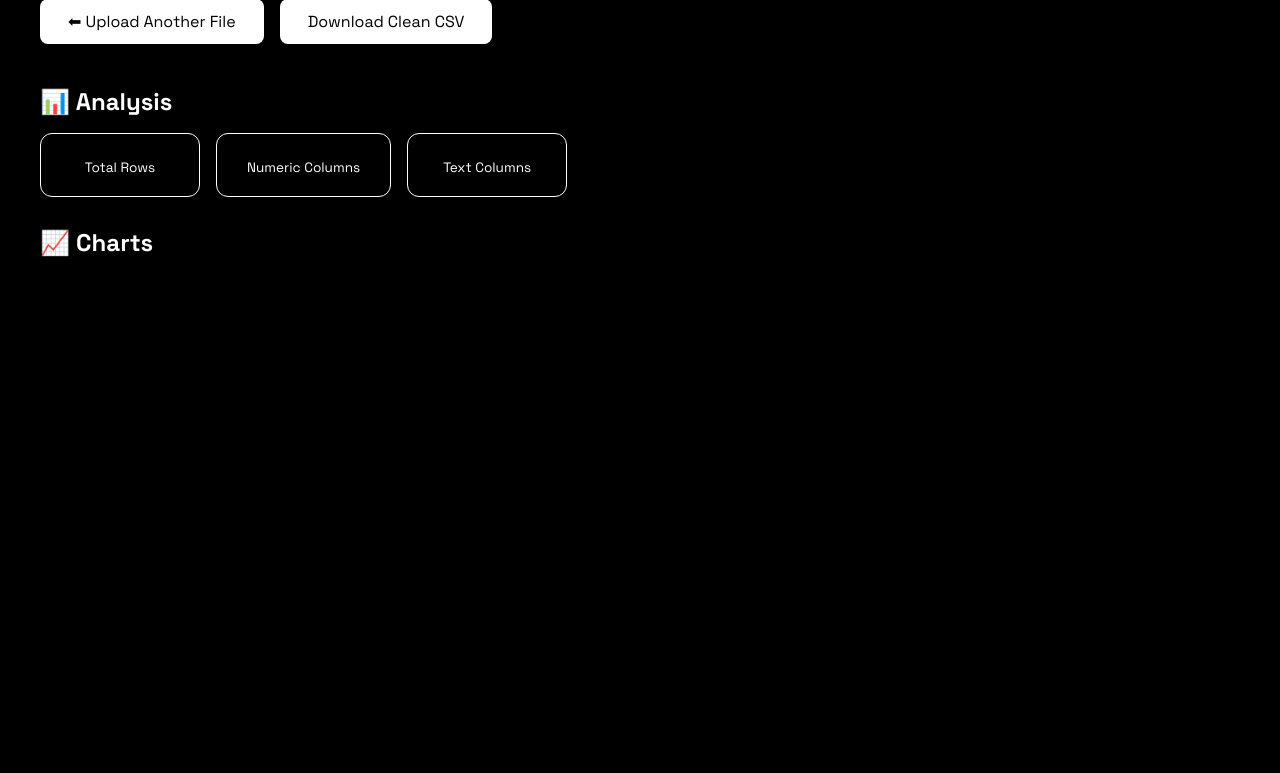
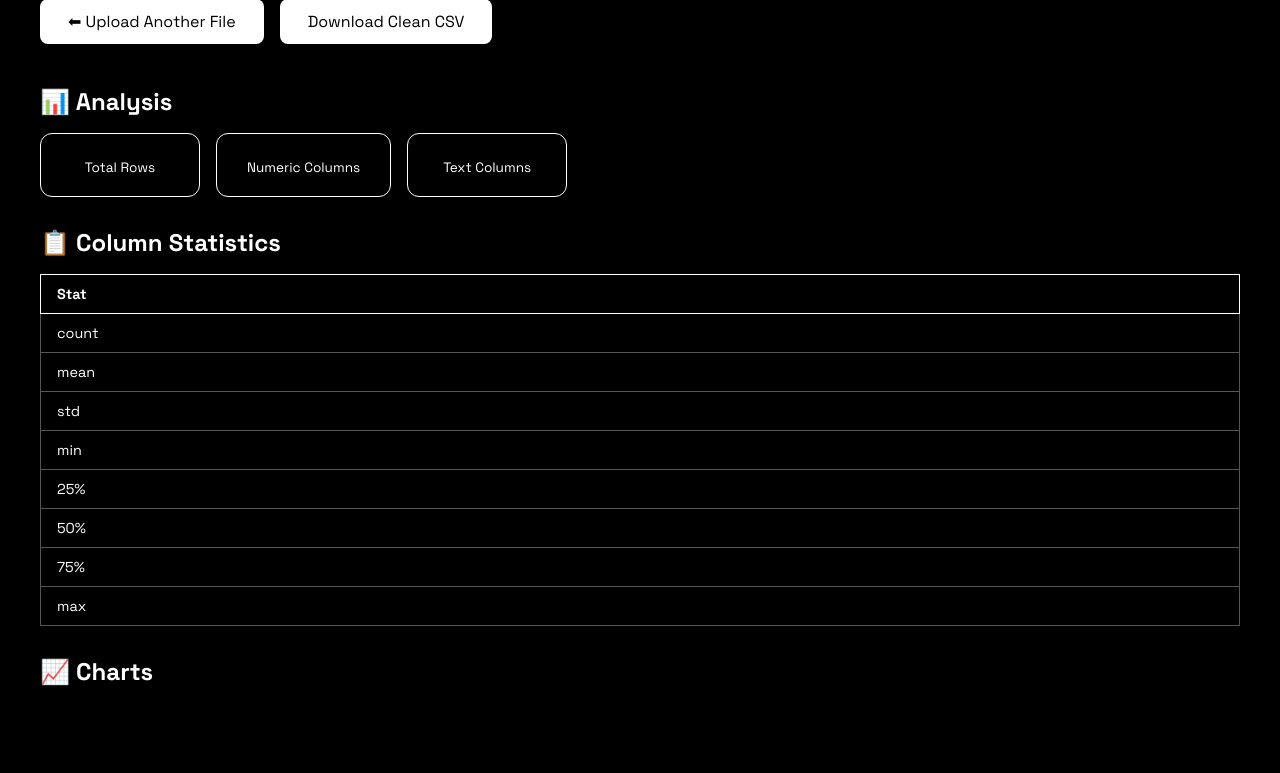
Before and after one commit to laypatel13/DataWash, a Flask app: template templates/report.html in a window 1280 px wide. Shown: the part 231-1004 px from the top of the page. Before the commit the page ends 488 px from the top, so only its background shows below. Run offline with Flask 3, Linux system fonts and the light colour scheme; the template is opened without the code that fills it, so the values that code supplies are empty.

Commit message:
add column statistics table to report page

```diff
--- a/templates/report.html
+++ b/templates/report.html
@@ -94,6 +94,37 @@
         </div>
     </div>
 
+    <h2 style="color:#ffffff; margin: 30px 0 16px;">📋 Column Statistics</h2>
+    <div style="overflow-x: auto; margin-bottom: 30px;">
+        <table style="
+            width: 100%;
+            border-collapse: collapse;
+            font-family: 'Space Grotesk', sans-serif;
+            font-size: 0.9rem;">
+            <thead>
+                <tr>
+                    <th style="border: 1px solid #ffffff; padding: 10px 16px; text-align: left;">Stat</th>
+                    {% for col in analysis_report.stats.keys() %}
+                    <th style="border: 1px solid #ffffff; padding: 10px 16px; text-align: left;">{{ col }}</th>
+                    {% endfor %}
+                </tr>
+            </thead>
+            <tbody>
+                {% set stats = ["count", "mean", "std", "min", "25%", "50%", "75%", "max"] %}
+                {% for stat in stats %}
+                <tr>
+                    <td style="border: 1px solid #555; padding: 10px 16px;">{{ stat }}</td>
+                    {% for col in analysis_report.stats.keys() %}
+                    <td style="border: 1px solid #555; padding: 10px 16px; color: #aaaaaa;">
+                        {{ analysis_report.stats[col][stat] if stat in analysis_report.stats[col] else "-" }}
+                    </td>
+                    {% endfor %}
+                </tr>
+                {% endfor %}
+            </tbody>
+        </table>
+    </div>
+
     <h2 style="color:#ffffff; margin-bottom:16px;">📈 Charts</h2>
     <div style="display:flex; flex-wrap:wrap; gap:20px; margin-bottom:30px;">
         {% for chart in charts %}
```
